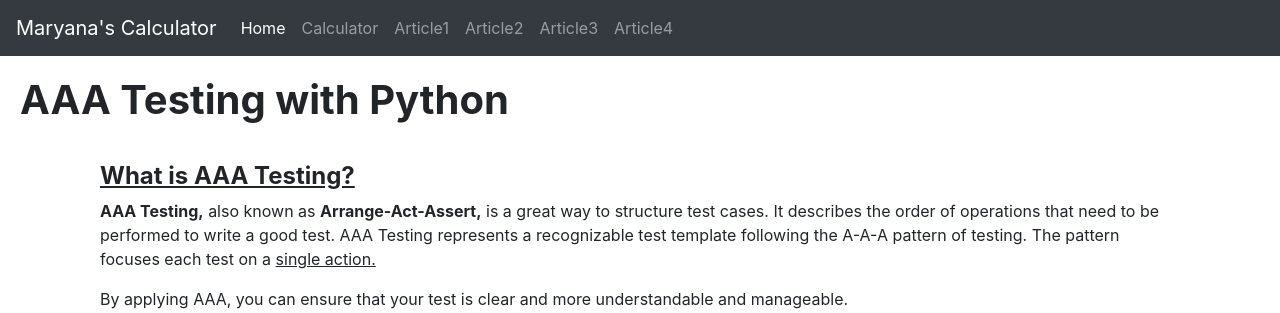
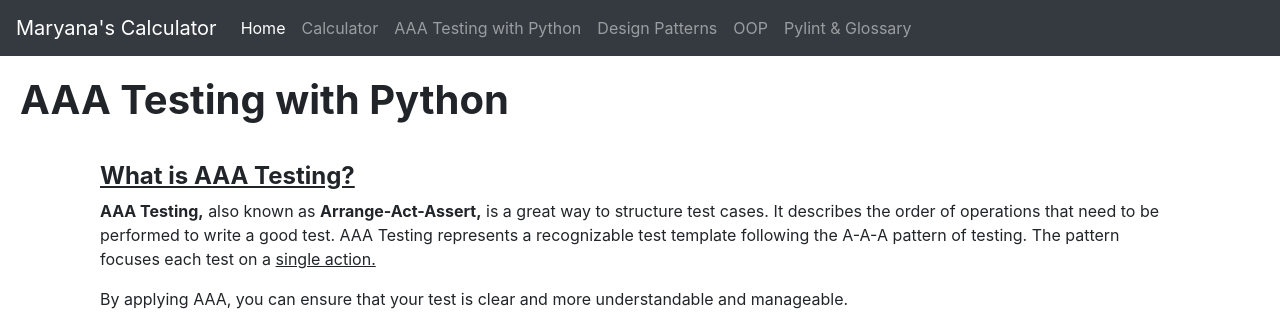
Before and after one commit to maryanastef/calculatorexample, a Flask app: page /article1 in a window 1280 px wide. Shown: the top 313 px of the page. Run offline with Flask 2, Linux system fonts and the light colour scheme; some libraries are stand-ins or nearby versions.

Commit message:
updated readme

```diff
--- a/app/templates/base.html
+++ b/app/templates/base.html
@@ -48,16 +48,16 @@
             </li>
 
             <li class="nav-item">
-                <a class="nav-link" href="/article1">Article1</a>
+                <a class="nav-link" href="/article1">AAA Testing with Python</a>
             </li>
             <li class="nav-item">
-                <a class="nav-link" href="/article2">Article2</a>
+                <a class="nav-link" href="/article2">Design Patterns</a>
             </li>
             <li class="nav-item">
-                <a class="nav-link" href="/article3">Article3</a>
+                <a class="nav-link" href="/article3">OOP</a>
             </li>
             <li class="nav-item">
-                <a class="nav-link" href="/article4">Article4</a>
+                <a class="nav-link" href="/article4">Pylint & Glossary</a>
             </li>
         </ul>
     </div>
--- a/app/templates/result.html
+++ b/app/templates/result.html
@@ -109,7 +109,7 @@
         <tr>
             <th scope="row">2</th>
             <td>1</td>
-            <td>2/td>
+            <td>2</td>
             <td>subtraction</td>
             <td>-1</td>
         </tr>
```
Also changed, not shown: readme.md.
